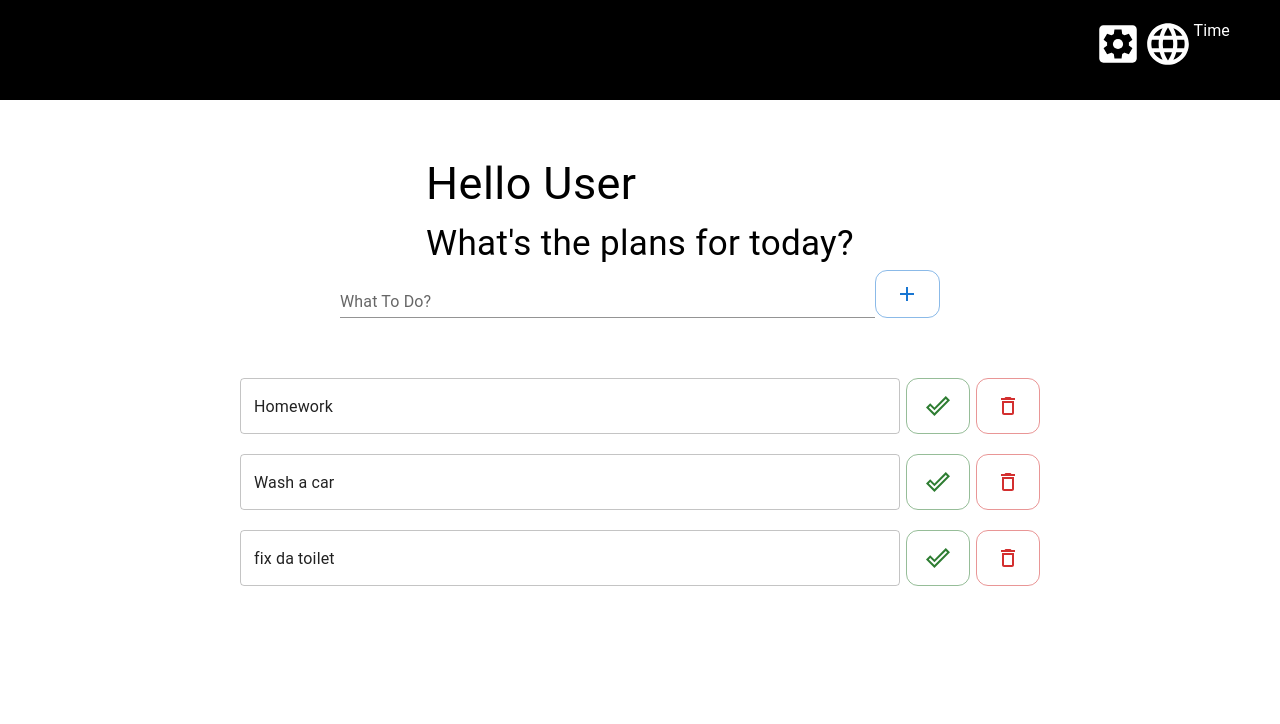
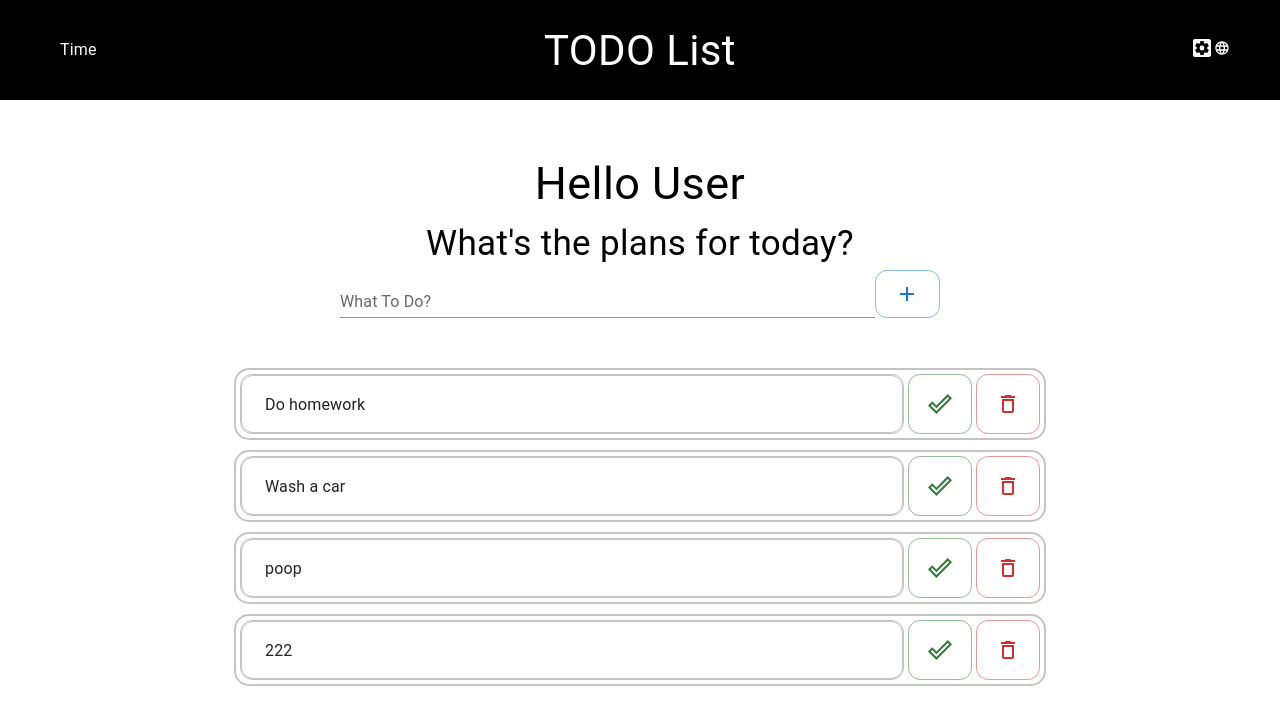
Before and after one commit to IhorO26/ToDo-List, a React (Create React App) app in the folder todo-list/client/: page / in a window 1280 px wide. Shown: the top 724 px of the page. Built offline with nearby package versions, Linux system fonts and the light colour scheme.

Commit message:
final mockup commit

```diff
--- a/todo-list/client/src/App.js
+++ b/todo-list/client/src/App.js
@@ -5,31 +5,25 @@ import { Box, Button, Stack, Typography } from '@mui/material';
 import { ButtonComponent } from './components/Button';
 import { ToDoInput } from './components/ToDoInput';
 import { ToDoField } from './components/ToDoField';
-import { LanguageChange } from './LanguageChange';
-import { SettingsTab } from './components/SettingsTab';
+import { Head } from './components/Head';
 
 
 
 function App() {
   return (
-      <main>
-      <Stack height={"100px"} bgcolor={"black"} flexDirection={"row"} justifyContent={"space-between"} paddingInline={"50px"} alignItems={"center"}>
-        <Typography fontSize={"42px"}>TODO List</Typography>
-        <Box fontSize={"50px"} display={"flex"} color={"white"}>
-          <SettingsTab/>
-          <LanguageChange/>
-          <Typography color={"white"}>Time</Typography>
-        </Box>
-      </Stack>
+      <main><div>
+        <Head/>
+      </div>
       <div>
         <Stack>
         <Box>
           <ToDoInput name = "User"/>
         </Box>
         <Box>
-        <ToDoField task = "Homework"/>
+        <ToDoField task = "Do homework"/>
         <ToDoField task = "Wash a car"/>
-        <ToDoField task = "fix da toilet"/>
+        <ToDoField task = "poop"/>
+        <ToDoField task = "222"/>
         </Box>
         </Stack>
         </div>
--- /dev/null
+++ b/todo-list/client/src/components/Head/index.jsx
@@ -0,0 +1,38 @@
+import { Box, Stack, Typography } from '@mui/material';
+import { SettingsTab } from '../SettingsTab';
+import { LanguageChange } from '../../LanguageChange';
+
+
+export const Head = () => {
+    return(
+        <Stack  height={"100px"}
+      bgcolor={"black"}
+      flexDirection={"row"}
+      paddingInline={"50px"}
+      alignItems={"center"}
+      color={"white"}>
+
+        <Box  display={"flex"}
+        alignItems={"center"}
+        justifyContent={"flex-start"}
+        flex={1}>
+          <Typography color={"white"} paddingLeft={"10px"}>Time</Typography>
+          </Box>
+          <Box
+          justifyContent={"center"}
+          flex={1}
+          display={"flex"}
+          alignItems={"center"}>
+          <Typography fontSize={"42px"}>TODO List</Typography>
+          </Box>
+          <Box  display={"flex"}
+                alignItems={"center"}
+                justifyContent={"flex-end"}
+                flex={1}
+            >
+          <SettingsTab/>
+          <LanguageChange/>
+          </Box>
+      </Stack>
+    );
+};
--- a/todo-list/client/src/components/SettingsTab/index.jsx
+++ b/todo-list/client/src/components/SettingsTab/index.jsx
@@ -4,7 +4,7 @@ import { Box } from '@mui/material';
  export const SettingsTab = () =>{
     return(
        <Box>
-        <SettingsApplicationsSharpIcon fontSize='Large'/>
+        <SettingsApplicationsSharpIcon />
        </Box>
     )
 }
--- a/todo-list/client/src/components/ToDoField/index.jsx
+++ b/todo-list/client/src/components/ToDoField/index.jsx
@@ -1,13 +1,27 @@
-import { Box, Button, Icon, Stack, TextField } from "@mui/material"
+import { Box, Button, Icon, Stack, TextField, styled } from "@mui/material"
 import { ButtonComponent } from "../Button"
 import DoneOutlineTwoToneIcon from '@mui/icons-material/DoneOutlineTwoTone';
 import DeleteOutlineTwoToneIcon from '@mui/icons-material/DeleteOutlineTwoTone';
 
 export const ToDoField = ({task}) => {
+    const StyledTextField = styled(TextField)(({ theme }) => ({
+        '& .MuiInputBase-root': {
+          borderRadius: '12px',
+          border: '1px solid rgba(0, 0, 0, 0.23)',
+          padding: '1px 10px',  // Добавление отступов для правильного отображения закругленных углов
+        },
+        '& .MuiInput-underline:before': {
+          borderBottom: 'none', // Убираем нижнюю линию до фокуса
+        },
+        '& .MuiInput-underline:after': {
+          borderBottom: 'none', // Убираем нижнюю линию после фокуса
+        },
+      }));
     return(
-    <Stack display={"flex"} alignItems={"center"} paddingTop={"20px"} >
-    <Box width={"800px"} display={"flex"} gap={"6px"}>
-        <TextField fullWidth variant="outlined" defaultValue={task}/>
+    <Stack display={"flex"} alignItems={"center"} paddingTop={"10px"} >
+    <Box width={"800px"} display={"flex"} gap={"4px"} border={"2px solid rgba(0, 0, 0, 0.23)"} borderRadius={"15px"}
+        padding={"4px"} >
+        <StyledTextField fullWidth variant="outlined" defaultValue={task} />
         <ButtonComponent  color={"success"} variant = {"outlined"} icon = {<DoneOutlineTwoToneIcon/>}/>
         <ButtonComponent   color={"error"} variant = {"outlined"} icon={<DeleteOutlineTwoToneIcon/>}/>
     </Box>
--- a/todo-list/client/src/components/ToDoInput/index.jsx
+++ b/todo-list/client/src/components/ToDoInput/index.jsx
@@ -10,6 +10,8 @@ export const ToDoInput = ({name}) => {
     paddingBlockEnd={"40px"}>
         <Box >
             <Typography fontSize={"45px"}>Hello {name}</Typography>
+        </Box>
+        <Box>
             <Typography fontSize={"35px"}>What's the plans for today?</Typography>
         </Box>
         <Box width={"600px"} display={"flex"}>
```
